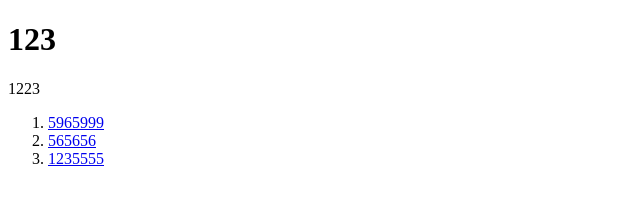
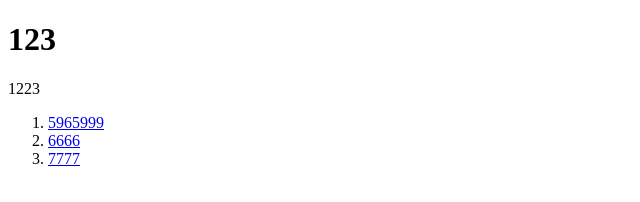
Before and after one commit to jason06286/gitText9, a plain HTML site: page index.html in a window 1280 px wide. Shown: the full height of the page, 0-640 px from the left. Drawn offline with Linux system fonts and the light colour scheme.

Commit message:
Update index.html

```diff
--- a/index.html
+++ b/index.html
@@ -13,10 +13,10 @@
             <a href="#">5965999</a>
         </li>
         <li>
-            <a href="#">565656</a>
+            <a href="#">6666</a>
         </li>
         <li>
-            <a href="#">1235555</a>
+            <a href="#">7777</a>
         </li>
     </ol>
 </body>
```
